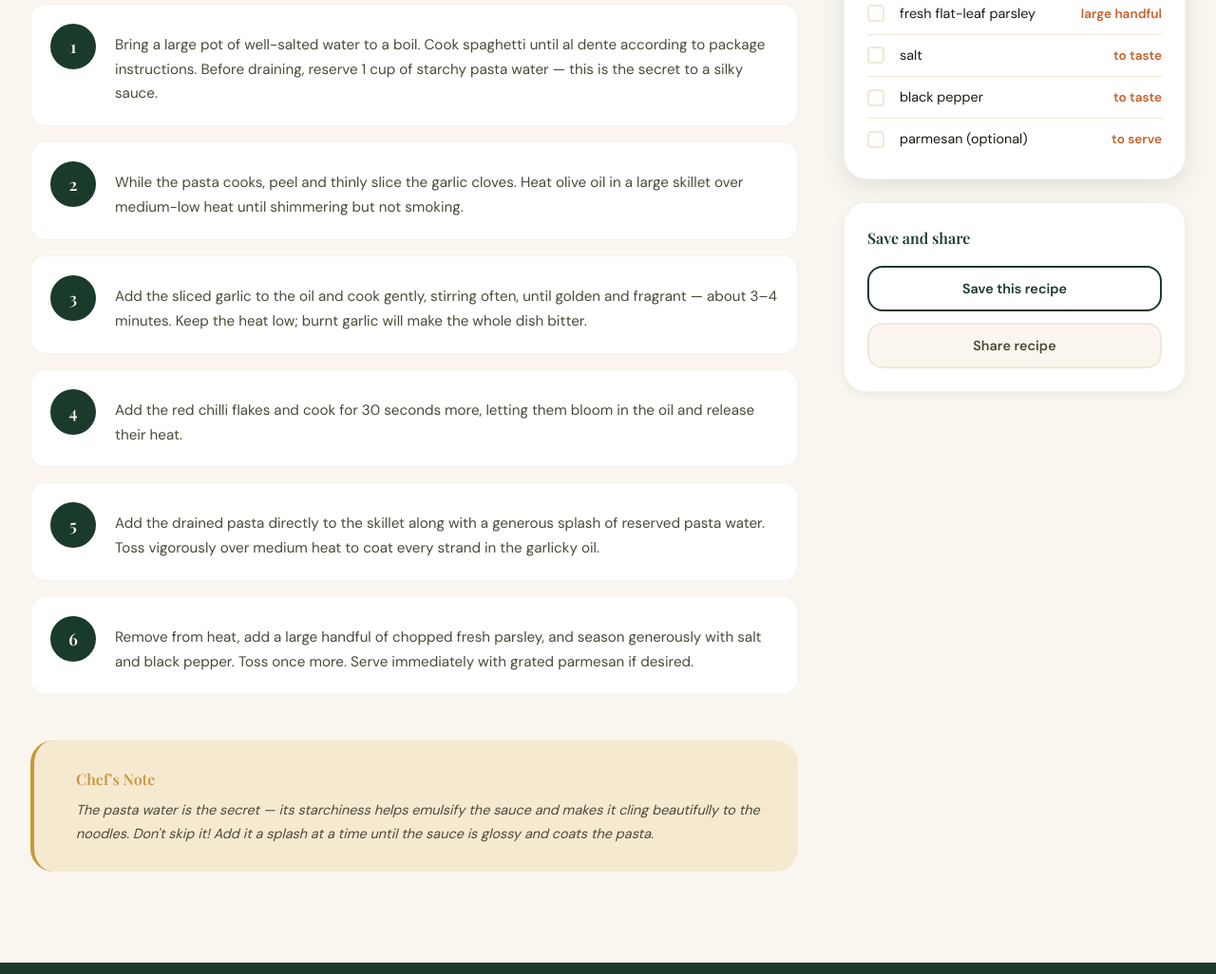
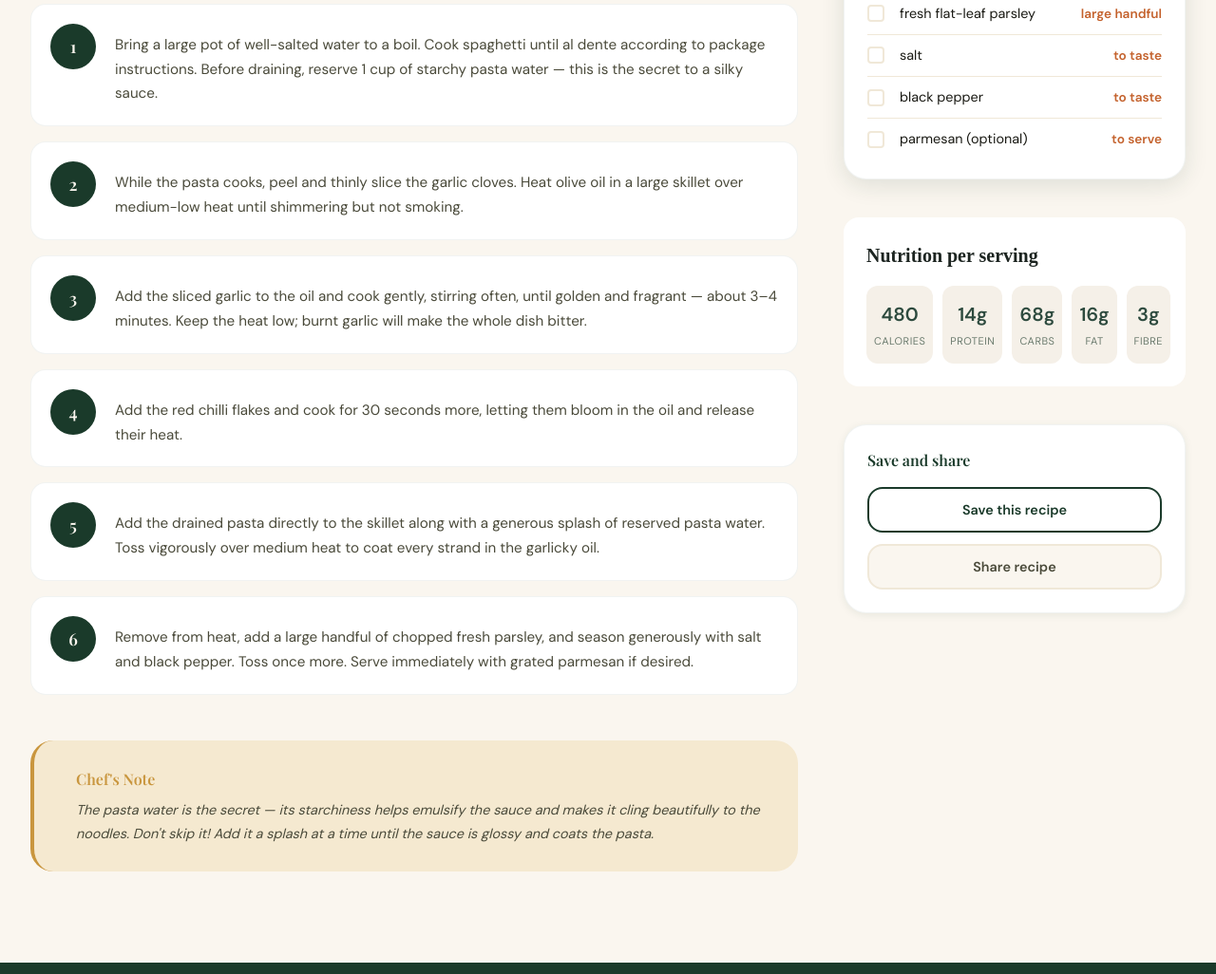
Before and after one commit to Jonathan-Humphries/Recipe-Finder-Thematic-Project, a website: page public/recipe.html in a window 1280 px wide. Shown: the part 914-1940 px from the top of the page at 95% size. Drawn offline with nearby package versions, Linux system fonts and the light colour scheme; a web font is replaced by a local one.

Commit message:
Added nutrition per serving
Added nutrition section in recipe page

```diff
--- a/public/recipe.html
+++ b/public/recipe.html
@@ -166,6 +166,33 @@
         </div>
       </div>
 
+      <!-- Nutrition -->
+      <div class="nutrition-section">
+  <h2>Nutrition per serving</h2>
+  <div class="nutrition-grid">
+    <div class="nutrition-card">
+      <div class="nutrition-value">480</div>
+      <div class="nutrition-label">Calories</div>
+    </div>
+    <div class="nutrition-card">
+      <div class="nutrition-value">14g</div>
+      <div class="nutrition-label">Protein</div>
+    </div>
+    <div class="nutrition-card">
+      <div class="nutrition-value">68g</div>
+      <div class="nutrition-label">Carbs</div>
+    </div>
+    <div class="nutrition-card">
+      <div class="nutrition-value">16g</div>
+      <div class="nutrition-label">Fat</div>
+    </div>
+    <div class="nutrition-card">
+      <div class="nutrition-value">3g</div>
+      <div class="nutrition-label">Fibre</div>
+    </div>
+  </div>
+</div>
+
       <!-- Actions -->
       <div class="action-card">
         <h3 class="action-card-title">Save and share</h3>
--- a/public/style.css
+++ b/public/style.css
@@ -1487,6 +1487,47 @@ footer {
   color: #c4622d
 }
 
+.nutrition-section {
+  background: white;
+  border-radius: 16px;
+  padding: 24px;
+  margin: 16px 0;
+}
+
+.nutrition-section h2 {
+  font-family: your-heading-font;
+  font-size: 20px;
+  color: #1C2420;
+  margin-bottom: 16px;
+}
+
+.nutrition-grid {
+  display: grid;
+  grid-template-columns: repeat(5, 1fr);
+  gap: 10px;
+}
+
+.nutrition-card {
+  background: #F5F0E8;
+  border-radius: 12px;
+  padding: 14px 8px;
+  text-align: center;
+}
+
+.nutrition-value {
+  font-size: 20px;
+  font-weight: 700;
+  color: #2D4A3E;
+  margin-bottom: 4px;
+}
+
+.nutrition-label {
+  font-size: 11px;
+  color: #6B7B6E;
+  text-transform: uppercase;
+  letter-spacing: 0.5px;
+}
+
 /* ── AUTH ── */
 .auth-page {
   min-height: 100vh;
```
